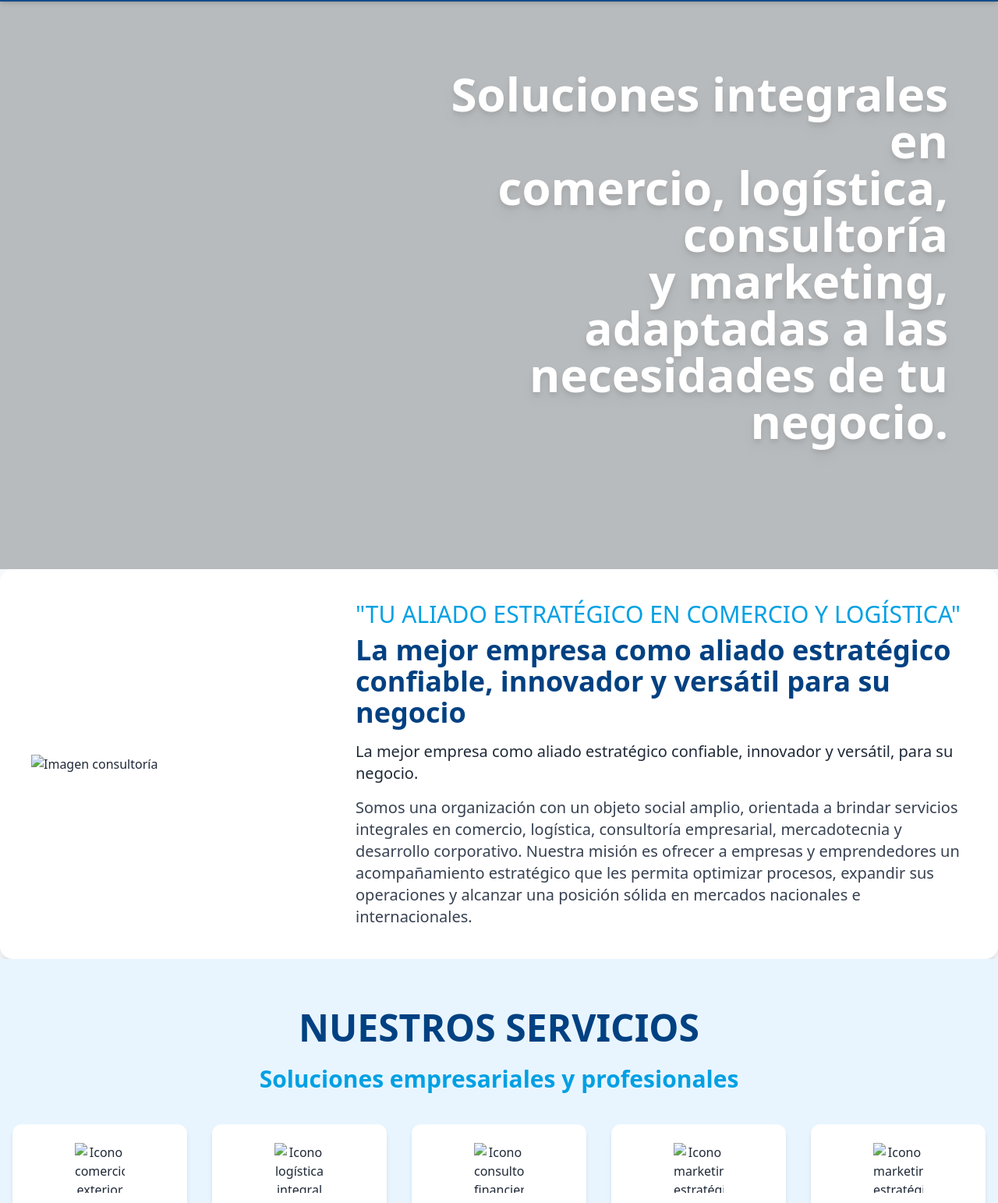
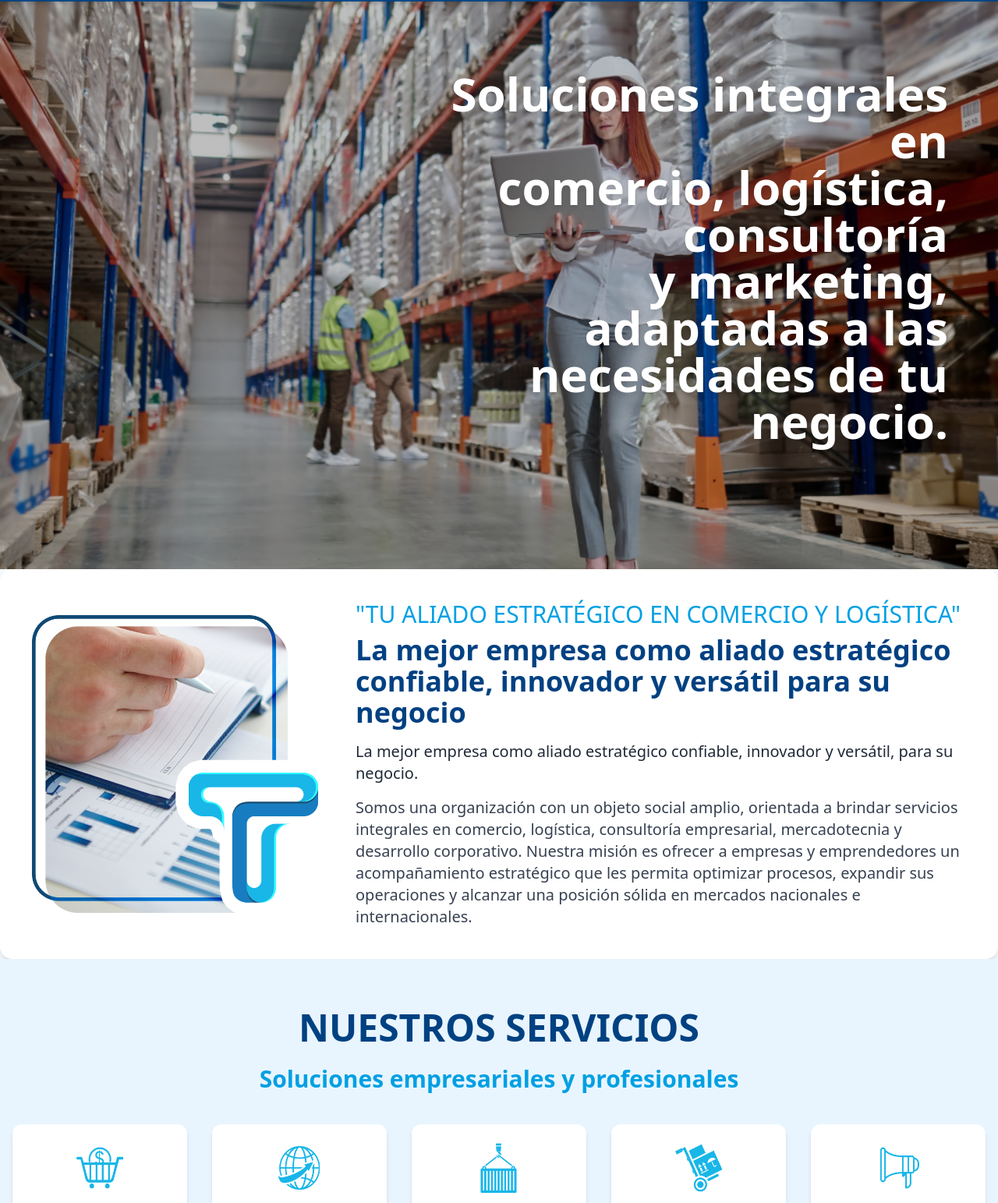
Before and after one commit to JesusMart117/TradeLink, a plain HTML site: page index.html in a window 1280 px wide. Shown: the part 70-1613 px from the top of the page at 78% size. Drawn offline with nearby package versions, Linux system fonts and the light colour scheme; some packages are replaced by stand-ins of ours.

Commit message:
cambios resientes

```diff
--- a/index.html
+++ b/index.html
@@ -15,7 +15,7 @@
         <div class="container mx-auto flex justify-between items-center px-4 py-4">
             <!-- Logo y título -->
             <div class="flex items-center gap-3">
-                <img src="./img/LOGO BANNER.png" alt="Logo Tradelink" class="w-10 h-10 rounded-full">
+                <img src="/LOGO BANNER.png" alt="Logo Tradelink" class="w-10 h-10 rounded-full">
                 <h1 class="text-2xl font-bold tracking-wide">TRADELINK</h1>
             </div>
 
@@ -48,7 +48,7 @@
         <!-- Imágenes de fondo (se rotan con JS) -->
         <div id="slider-images"
             class="absolute top-0 left-0 w-full h-full bg-cover bg-center transition-all duration-1000"
-            style="background-image: url('./img/carrito.jpg');">
+            style="background-image: url('/carrito.jpg');">
         </div>
 
         <!-- Capa de oscurecimiento -->
@@ -69,9 +69,9 @@
     <script>
         // Imágenes del slider
         const imagenes = [
-            "./img/carrito2.png",
-            "./img/empleada.png",
-            "./img/carrito-computadora.png"
+            "/carrito2.png",
+            "/empleada.png",
+            "/carrito-computadora.png"
         ];
 
         let actual = 0;
@@ -87,7 +87,7 @@
     <!-- Sección principal -->
     <section id="acerca" class="bg-white w-full rounded-2xl shadow-lg p-10 flex flex-wrap items-center gap-8 mx-auto">
         <!-- Imagen -->
-        <img src="./img/MARCO-DE-FOTO.png" alt="Imagen consultoría" class="md:w-96" rounded-lg bg-[#dcefff]" />
+        <img src="/MARCO-DE-FOTO.png" alt="Imagen consultoría" class="md:w-96" rounded-lg bg-[#dcefff]" />
 
         <!-- Contenido de texto -->
         <div class="flex-1">
@@ -127,7 +127,7 @@
             <!-- Servicio -->
             <div data-info="financiera"
                 class="servicio-card relative group bg-white w-56 p-6 rounded-xl shadow-md hover:-translate-y-2 transform transition cursor-pointer">
-                <img src="./img/68d098eaa867952e96693f0e_IS 1A.png" alt="Icono comercio exterior"
+                <img src="/carrito-money.png" alt="Icono comercio exterior"
                     class="w-16 h-16 mx-auto mb-4" />
                 <p class="text-[#004182] font-bold">
                     GESTIÓN FINANCIERA Y LEGAL
@@ -136,7 +136,7 @@
 
             <div data-info="logistica"
                 class="servicio-card relative group bg-white w-56 p-6 rounded-xl shadow-md hover:-translate-y-2 transform transition cursor-pointer">
-                <img src="./img/68d098ea01b87fa6a26fa33a_IS 2A.png" alt="Icono logística integral"
+                <img src="/mundo.png" alt="Icono logística integral"
                     class="w-16 h-16 mx-auto mb-4" />
                 <p class="text-[#004182] font-bold">
                     TRANSPORTE Y LOGÍSTICA
@@ -145,7 +145,7 @@
 
             <div data-info="aduanas"
                 class="servicio-card relative group bg-white w-56 p-6 rounded-xl shadow-md hover:-translate-y-2 transform transition cursor-pointer">
-                <img src="./img/68d098ea32406c818ec6a592_IS 4A.png" alt="Icono consultoría financiera"
+                <img src="/contenedor-mini.png" alt="Icono consultoría financiera"
                     class="w-16 h-16 mx-auto mb-4" />
                 <p class="text-[#004182] font-bold">
                     COMERCIO EXTERIOR Y ADUANAS
@@ -154,7 +154,7 @@
 
             <div data-info="distribucion"
                 class="servicio-card relative group bg-white w-56 p-6 rounded-xl shadow-md hover:-translate-y-2 transform transition cursor-pointer">
-                <img src="./img/68d0a2b27a6cbec1fe0f6f0a_IS 3A.png" alt="Icono marketing estratégico"
+                <img src="/diablito.png" alt="Icono marketing estratégico"
                     class="w-16 h-16 mx-auto mb-4" />
                 <p class="text-[#004182] font-bold">
                     COMERCIO Y DISTRIBUCIÓN
@@ -163,7 +163,7 @@
 
             <div data-info="marketing"
                 class="servicio-card relative group bg-white w-56 p-6 rounded-xl shadow-md hover:-translate-y-2 transform transition cursor-pointer">
-                <img src="./img/68d098ead913fc58d6582869_IS 5A.png" alt="Icono marketing estratégico"
+                <img src="/altavoz.png" alt="Icono marketing estratégico"
                     class="w-16 h-16 mx-auto mb-4" />
                 <p class="text-[#004182] font-bold">
                     PUBLICIDAD Y MARKETING
@@ -172,7 +172,7 @@
 
             <div data-info="eventos"
                 class="servicio-card relative group bg-white w-56 p-6 rounded-xl shadow-md hover:-translate-y-2 transform transition cursor-pointer">
-                <img src="./img/68d098ea161115b079519424_IS 7A.png" alt="Icono marketing estratégico"
+                <img src="/personas.png" alt="Icono marketing estratégico"
                     class="w-16 h-16 mx-auto mb-4" />
                 <p class="text-[#004182] font-bold">
                     EVENTOS Y RELACIONES PÚBLICAS
@@ -183,7 +183,7 @@
         <!-- Slider inferior dinámico -->
         <section id="slider-info"
             class="mt-10 bg-white/40 rounded-2xl p-10 flex flex-wrap items-center gap-10 mx-auto transition-all duration-500 opacity-0 pointer-events-none max-w-6xl">
-            <img id="slider-img" src="./img/puerquito.png" alt="Imagen"
+            <img id="slider-img" src="/puerquito.png" alt="Imagen"
                 class="w-full md:w-96 rounded-lg bg-[#dcefff]" />
             <div class="flex-1 text-left">
                 <h3 id="slider-title" class="text-[#004182] text-2xl mb-4 font-semibold">
@@ -203,42 +203,42 @@
             financiera: {
                 title: "CONSULTORÍA FINANCIERA",
                 text: "Asesoría en comercio exterior, finanzas, estudios de mercado, representación legal y gestión de créditos empresariales.",
-                img: "./img/puerquito.png",
+                img: "/puerquito.png",
                 titleSize: "text-2xl", // 🔹 Tamaño del título
                 textSize: "text-xl", // 🔹 Tamaño del texto
             },
             logistica: {
                 title: "TRANSPORTE Y LOGÍSTICA",
                 text: "Soluciones integrales para transporte nacional e internacional, gestión de almacenes y optimización de rutas.",
-                img: "./img/camion.png",
+                img: "/camion.png",
                 titleSize: "text-2xl",
                 textSize: "text-xl",
             },
             aduanas: {
                 title: "COMERCIO EXTERIOR Y ADUANAS",
                 text: "Gestión de trámites aduanales, asesoría en tratados internacionales y cumplimiento normativo de importación/exportación.",
-                img: "./img/contenedorpng.png",
+                img: "/contenedorpng.png",
                 titleSize: "text-2xl",
                 textSize: "text-xl",
             },
             distribucion: {
                 title: "COMERCIO Y DISTRIBUCIÓN",
                 text: "Desarrollo de canales de venta, distribución nacional e internacional y posicionamiento comercial.",
-                img: "./img/contenedorpng.png",
+                img: "/contenedorpng.png",
                 titleSize: "text-2xl",
                 textSize: "text-xl",
             },
             marketing: {
                 title: "PUBLICIDAD Y MARKETING",
                 text: "Campañas digitales, branding, diseño gráfico, posicionamiento SEO y comunicación multicanal.",
-                img: "./img/junta.png",
+                img: "/junta.png",
                 titleSize: "text-2xl",
                 textSize: "text-xl",
             },
             eventos: {
                 title: "EVENTOS Y RELACIONES PÚBLICAS",
                 text: "Organización de eventos corporativos, networking empresarial y gestión de patrocinios.",
-                img: "./img/empleado.png",
+                img: "/empleado.png",
                 titleSize: "text-2xl",
                 textSize: "text-xl",
             },
@@ -284,31 +284,31 @@
         <div class="grid grid-cols-2 sm:grid-cols-3 md:grid-cols-4 lg:grid-cols-5 gap-10 px-8 md:px-20">
             <!-- Cliente 1 -->
             <a href="https://www.cancun.gob.mx/home" target="_blank" rel="noopener noreferrer" class="block group">
-                <img src="./img/68d0a650fd4c29259397a121_C1C.png" alt="Municipio"
+                <img src="/Municipio.png" alt="Municipio"
                     class="w-full max-w-[180px] mx-auto opacity-80 group-hover:opacity-100 group-hover:scale-105 transition-all duration-300 ease-in-out drop-shadow-md" />
             </a>
 
             <!-- Cliente 2 -->
             <a href="https://reng.com.mx/" target="_blank" rel="noopener noreferrer" class="block group">
-                <img src="./img/68d0a650715c07a955652b5e_C2C.png" alt="Rotolainer"
+                <img src="/spools.png" alt="Rotolainer"
                     class="w-full max-w-[180px] mx-auto opacity-80 group-hover:opacity-100 group-hover:scale-105 transition-all duration-300 ease-in-out drop-shadow-md" />
             </a>
 
             <!-- Cliente 3 -->
             <a href="https://www.imperquimia.mx/" target="_blank" rel="noopener noreferrer" class="block group">
-                <img src="./img/IPERQUIMIA.png" alt="Imperquimia"
+                <img src="/IPERQUIMIA.png" alt="Imperquimia"
                     class="w-full max-w-[180px] mx-auto opacity-80 group-hover:opacity-100 group-hover:scale-105 transition-all duration-300 ease-in-out drop-shadow-md" />
             </a>
 
             <!-- Cliente 4 -->
             <a href="https://icasaingenieria.com/" target="_blank" rel="noopener noreferrer" class="block group">
-                <img src="./img/ICAZA.png" alt="ICAZA"
+                <img src="/ICAZA.png" alt="ICAZA"
                     class="w-full max-w-[180px] mx-auto opacity-80 group-hover:opacity-100 group-hover:scale-105 transition-all duration-300 ease-in-out drop-shadow-md" />
             </a>
 
             <!-- Cliente 5 -->
             <a href="https://www.ldc.com" target="_blank" rel="noopener noreferrer" class="block group">
-                <img src="./img/LDC.png" alt="LDC"
+                <img src="/LDC.png" alt="LDC"
                     class="w-full max-w-[180px] mx-auto opacity-80 group-hover:opacity-100 group-hover:scale-105 transition-all duration-300 ease-in-out drop-shadow-md" />
             </a>
         </div>
```
Also changed, not shown: Municipio.png (renamed from 68d0a650fd4c29259397a121_C1C.png), altavoz.png (renamed from 68d098ead913fc58d6582869_IS 5A.png), carrito-money.png (renamed from 68d098eaa867952e96693f0e_IS 1A.png), contenedor-mini.png (renamed from 68d098ea32406c818ec6a592_IS 4A.png), diablito.png (renamed from 68d0a2b27a6cbec1fe0f6f0a_IS 3A.png), mundo.png (renamed from 68d098ea01b87fa6a26fa33a_IS 2A.png), personas.png (renamed from 68d098ea161115b079519424_IS 7A.png), spools.png (renamed from 68d0a650715c07a955652b5e_C2C.png).
